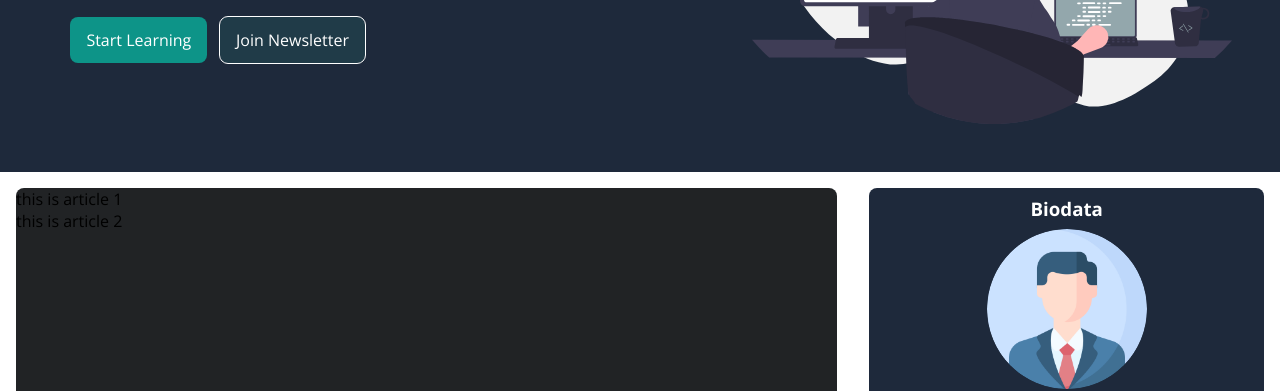
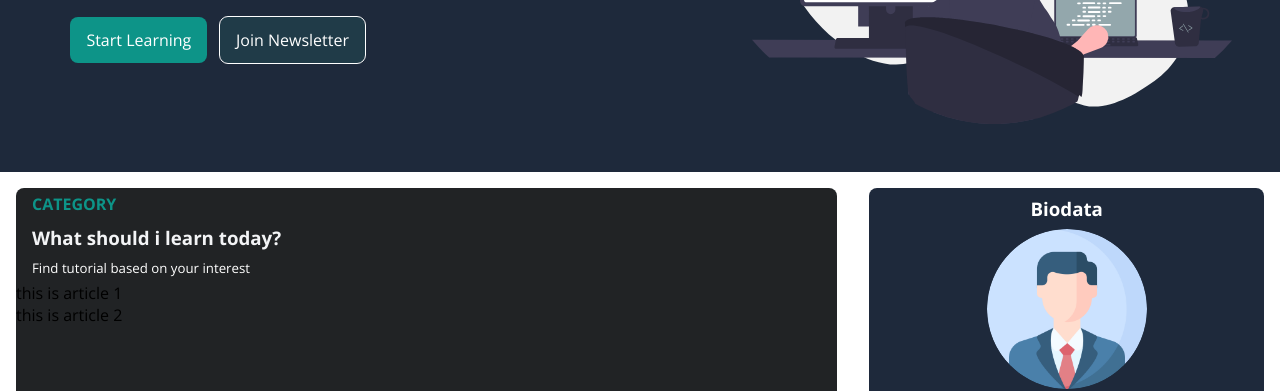
Before and after one commit to mwicaksono/dicoding-submission-web-basic, a plain HTML site: page index.html in a window 1280 px wide. Shown: the part 346-737 px from the top of the page. Drawn offline with nearby package versions, Linux system fonts and the light colour scheme.

Commit message:
add content header

```diff
--- a/index.html
+++ b/index.html
@@ -1,5 +1,6 @@
 <!DOCTYPE html>
 <html lang="en">
+
 <head>
   <meta charset="UTF-8" />
   <meta http-equiv="X-UA-Compatible" content="IE=edge" />
@@ -8,17 +9,14 @@
   <link rel="preconnect" href="https://fonts.gstatic.com" crossorigin />
   <link
     href="https://fonts.googleapis.com/css2?family=Open+Sans:ital,wght@0,300;0,400;0,500;0,600;0,700;0,800;1,300;1,400&family=Righteous&display=swap"
-      rel="stylesheet"
-    />
-    <link
-      rel="stylesheet"
-      href="https://cdnjs.cloudflare.com/ajax/libs/font-awesome/6.1.2/css/all.min.css"
-    />
+    rel="stylesheet" />
+  <link rel="stylesheet" href="https://cdnjs.cloudflare.com/ajax/libs/font-awesome/6.1.2/css/all.min.css" />
   <link rel="shortcut icon" href="code-icon.jpg" type="image/x-icon" />
   <title>deezCode</title>
   <link rel="stylesheet" href="style.css" />
   <script src="app.js" defer></script>
 </head>
+
 <body>
   <header>
     <div id="main-logo">
@@ -52,6 +50,11 @@
     <div id="main-content">
       <div id="content">
         <section>
+          <div class="content-header">
+            <h4>Category</h4>
+            <h3>What should i learn today?</h3>
+            <h5>Find tutorial based on your interest</h5>
+          </div>
           <article>this is article 1</article>
           <article>this is article 2</article>
         </section>
@@ -74,4 +77,5 @@
     <p>This is footer dude</p>
   </footer>
 </body>
+
 </html>
--- a/style.css
+++ b/style.css
@@ -154,6 +154,32 @@ aside {
     border-radius: 50%;
 }
 
+.content-header {
+    margin: 0;
+    padding: 0;
+}
+
+.content-header h4,
+.content-header h3,
+.content-header h5 {
+    margin: 0;
+    padding: 0.3rem 1rem;
+}
+
+.content-header h4 {
+    text-transform: uppercase;
+    color: #0D9488;
+}
+
+.content-header h3 {
+    color: #F3F4F6;
+}
+
+.content-header h5 {
+    font-weight: 300;
+    color: #fff;
+}
+
 
 footer {
     text-align: center;
```
Lines whose indentation alone changed are shown as unchanged.
